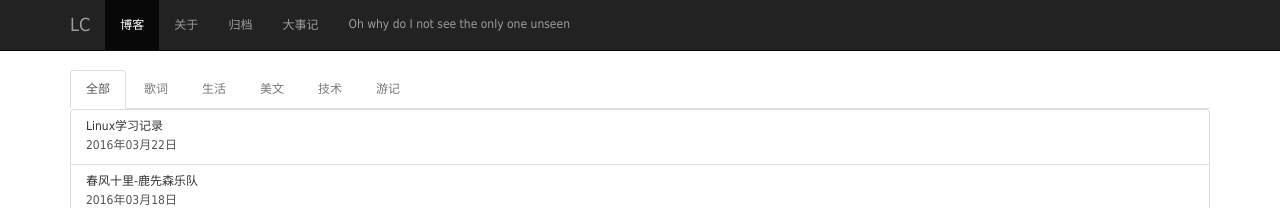
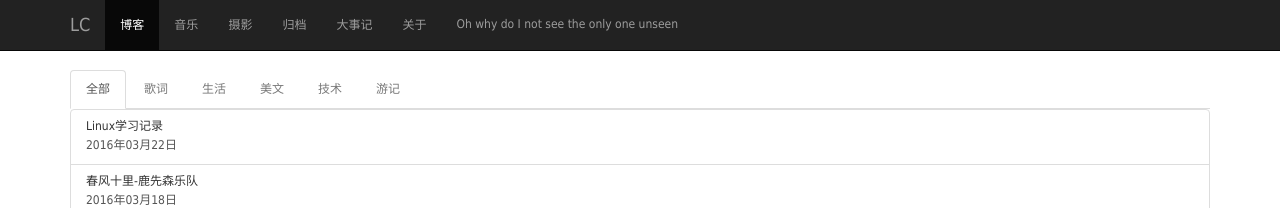
Before and after one commit to feifeierchampy/feifeierchampy.github.io, a Jekyll site: the page built from index.html, in a window 1280 px wide. Shown: the top 208 px of the page. Built offline with Jekyll 4.4.1, drawn with Linux system fonts in a browser that asks for light colours; nearby versions of some CDN libraries; comment, search, counter and statistics services are not loaded.

```diff
--- a/_includes/base_title.html
+++ b/_includes/base_title.html
@@ -28,8 +28,11 @@
                     </li>
 
                     <li>
-                        <a href="#">关于</a>
+                        <a href="http://music.feifeier.com" target="_blank">音乐</a>
                     </li>
+
+		    <li>
+		    	<a href="#">摄影</a>
 
                     <li>
                         <a href="/pages/guidang.html">归档</a>
@@ -37,7 +40,9 @@
                     <li>
                     	<a href="/pages/timestamp.html">大事记</a>
                     </li>
-
+		<li>
+			<a href="/pages/about.md">关于</a>
+			</li>
                     <p class="navbar-text navbar-right">Oh why do I not see the only one unseen</p>
                 </ul>
             </div>
```
Also changed, not shown: pages/about.md (added, +10 -0 lines).
